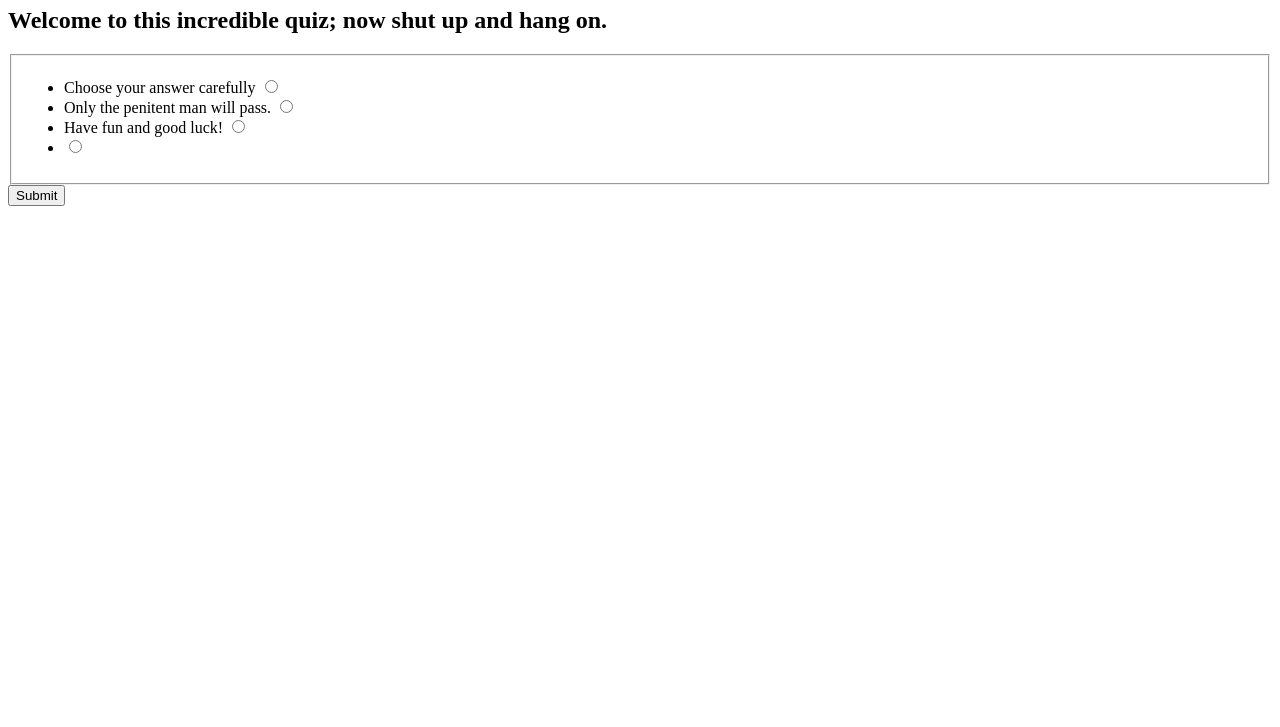
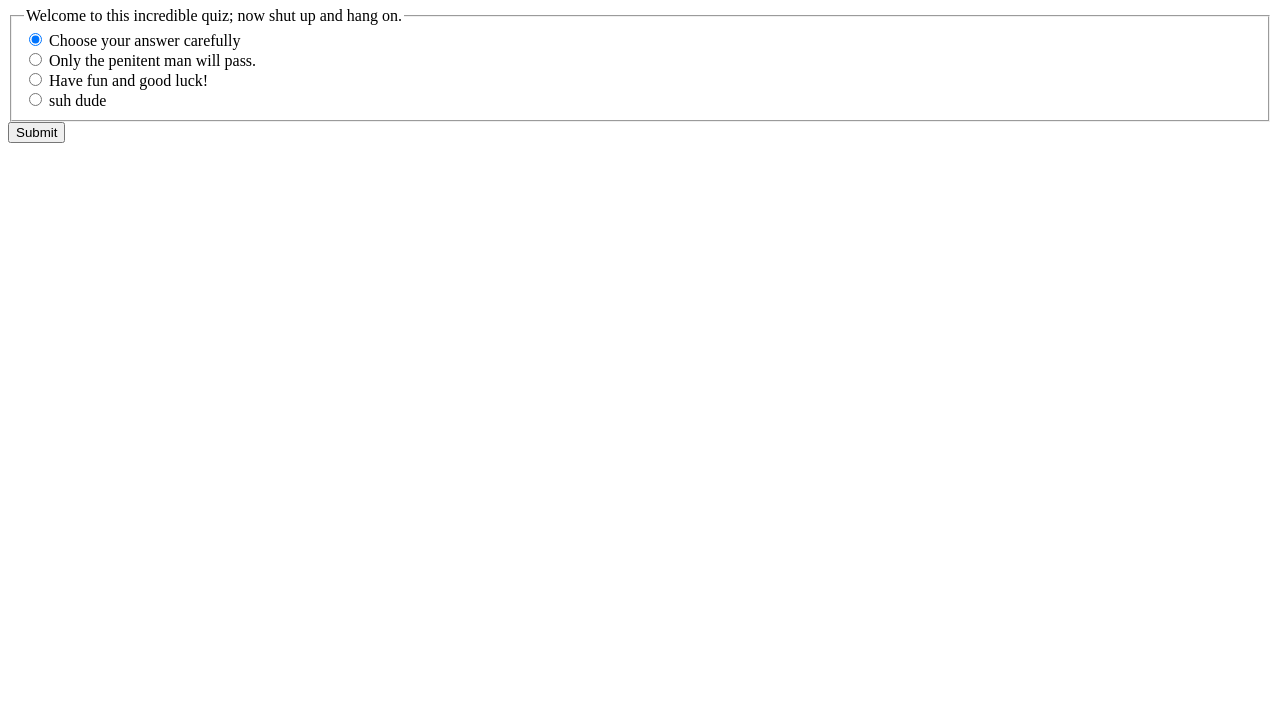
Before and after one commit to sloanstewart/quiz-app, a plain HTML site: page index.html in a window 1280 px wide. Shown: the part 73-800 px from the top of the page. Drawn offline with nearby package versions, Linux system fonts and the light colour scheme.

Commit message:
refactored a ton of stuff, it's almost working...

```diff
--- a/app.js
+++ b/app.js
@@ -1,102 +1,130 @@
-var CURRENT_PAGE = 0;
-var QUESTION_TEXT = $('#question');
-var USER_ANSWER = "";
-var BUTTON_SUBMIT = $('#button-submit');
-var STORE = [
-	{
+// currentQuestion, currentUserAnswer, question (q,a,u,c), history
+const STORE = {
+	currentQ: 0,
+	currentUserAnswer: null,
+	questions: [{
 					// [0] (INTRO)
 					q: 'Welcome to this incredible quiz; now shut up and hang on.',
-		a: ['Choose your answer carefully', 'Only the penitent man will pass.', 'Have fun and good luck!', null],
-		u: null
-	},
-	{
+					a: ['Choose your answer carefully', 'Only the penitent man will pass.', 'Have fun and good luck!', 'suh dude'],
+					u: null,
+					c: null
+				},{
 					// [1]
 					q:'What is Murphy\'s Law?',
-		a: ['&quot;The road to success and the road to failure are almost exactly the same.&quot; ', '&quot;Anything that can go wrong, will go wrong.&quot;', '&quot;Two wrongs don&#39;t make a right.&quot;', '&quot;Hope for the best, but prepare for the worst.&quot;'],
-		u: []
-	},
-	{
+					a: ['"The road to success and the road to failure are almost exactly the same."', '"Anything that can go wrong, will go wrong."', '"Two wrongs don\'t make a right."', '"Hope for the best, but prepare for the worst."'],
+					u: "unanswered",
+					c: 1
+				},{
 					// [2]
 					q: 'How can you tell, without question, if someone is allowed access?',
-		a: ['They will have a proper badge or pass.', 'Security will let them in if it&#39;s ok.', 'They look like part of the band.', 'They look like they want to be elsewhere.'],
-		u: []
-	},
-	{
+					a: ['They will have a proper badge or pass.', 'Security will let them in if it\'s ok.', 'They look like part of the band.', 'They look like they want to be elsewhere.'],
+					u: "unanswered",
+					c: 3
+				},{
 					// [3]
 					q: 'As an audio tech, how can you avoid injury lifting heavy equipment?',
-		a: ['Label all heavy items as &quot;Lighting&quot;.', 'Lift with your legs, never your back.', 'Have someone help you lift.', 'Try harder.'],
-		u: []
-	},
-	{
+					a: ['Label all heavy items as \"Lighting\".', 'Lift with your legs, never your back.', 'Have someone help you lift.', 'Try harder.'],
+					u: "unanswered",
+					c: 0
+				},{
 					// [4]
 					q: 'Video content is on the way, when should you test it?',
-		a: ['As soon as possible.', '1 hour before show.', '10 minutes before show.', 'Tell the client &quot;No&quot;.'],
-		u: []
-	},
-	{
+					a: ['As soon as possible.', '1 hour before show.', '10 minutes before show.', 'Tell the client \"No\".'],
+					u: "unanswered",
+					c: 3
+				},{
 					// [5]
 					q: 'How do you make money in the music business?',
-		a: ['Hard work and dedication.', 'Sell beer.', 'Networking -It&#39;s who you know that counts.', 'Knowledge - Folks will value your skills.'],
-		u: []
-	},
-	{
+					a: ['Hard work and dedication.', 'Sell beer.', 'Networking -It\'s who you know that counts.', 'Knowledge - Folks will value your skills.'],
+					u: "unanswered",
+					c: 1
+				},{
 					// [6]
 					q: 'If a patron requests a change to the mix, what should you do?',
 					a: ['Ignore them.', 'Pretend to make an adjustment.', 'Have security escort them out of the event.', 'All of the above.'],
-		u: []
-	},
-	{
+					u: "unanswered",
+					c: 3
+				},{
 					// [7]
 					q: 'Lighting is taking a long time to load out, what should you do?',
 					a: ['Jump in and help wrap some cables.', 'Try to catch a nap or have a snack.', 'Offer to help tear down fixtures.', 'Push cases to the truck.'],
-		u: ''
-	},
-	{
+					u: "unanswered",
+					c: 1
+				},{
 					// [8]
 					q: 'When should you schedule your lunch or dinner break?',
 					a: ['There is no lunch or dinner break.', 'Mid-day.', 'During intermission or set change.', 'After the event is complete.'],
-		u: ''
-	},
-	{
+					u: "unanswered",
+					c: 0
+				},{
 					// [9]
 					q: 'An artist shows up with a tom drum that is not part of the drum kit, you should:',
 					a: ['Make sure you have a microphone for it.', 'Add some low end EQ for maximum impact.', 'Throw it in the garbage.', 'Make sure it is tuned properly.'],
-		u: ''
-	},
-	{
+					u: "unanswered",
+					c: 2
+				},{
 					// [10]
 					q: 'When was the last time you got enough sleep?',
 					a: ['Huh?', 'What?', 'I dunno.', 'Eh.'],
-		u: ''
-	},
-	{
+					u: "unanswered",
+					c: [0,1,2,3] //ALL ANSWERS CORRECT
+				},{
 					// [11] (END)
 					q: 'Well, you made it to the end. See your results below:',
-		a: []
-	}
-];
-
-function renderQA(currentPage){
-	QUESTION_TEXT.text(STORE[currentPage].q); // Render question text
-	for(i = 0 ; i < STORE[currentPage].a.length; i++){ // Render answers to Radio labels
-		$('label[for="answer-'+i+'"] > span').text(STORE[currentPage].a[i]);
+					a: [],
+					u: null,
+					c: null
+				}],
+	answerHistory: [], // Number value of answer, current answer will be last
 };
 
-
-	console.log('CURRENT_PAGE: '+CURRENT_PAGE);
-	CURRENT_PAGE = CURRENT_PAGE + 1; // After current page is loaded, increment the count
-
+function renderQA(currentQ, qSelector){
+	qSelector.text(STORE.questions[currentQ].q); // Render question as form legend text
+	STORE.questions[currentQ].a.forEach(function(answer, index){
+		$('label[for="answer-'+index+'"]').text(answer);
+	});
+	initSelection();
 }
 
-
-function storeUserAnswer(){
-	var answer = $('input:checked').siblings('span').text();
-	STORE[CURRENT_PAGE].u.push(answer);
-	console.log('STORE['+CURRENT_PAGE+'].u is: '+STORE[1].u+'');
+function initSelection(){ // CHECK FIRST RADIO AND GET IT AS THE CURRENT ANSWER
+	$('input[type=radio]:first').prop('checked', true);
+	getUserAnswer();
 }
 
-function checkUserAnswer(){
+function startListeners(form){ // LISTEN TO FORM FOR ANSWER SELECTION AND SUBMIT
+	form.on('change','input[type=radio]', getUserAnswer)
+		.on('submit', handleSubmit);
+}
 
+function getUserAnswer(event){ // This gets the checked radio and stores it
+	STORE.currentUserAnswer = Number($('input:checked').val());
+	// console.log('currentUserAnswer is: '+STORE.currentUserAnswer);
+	return STORE.currentUserAnswer;
+}
+
+function handleSubmit(event){
+	event.preventDefault();
+	console.log('SUBMIT');
+	storeUserAnswer(getUserAnswer());
+	checkUserAnswer(getUserAnswer());
+	CURRENTQ = STORE.currentQ += 1;
+	Q_SELECTOR = $('#question');
+	renderQA(CURRENTQ, Q_SELECTOR); //Renders the new current page (next page)
+}
+
+function storeUserAnswer(answer){ // Push stored User Answer into the answerHistory array
+	STORE.questions[STORE.currentQ].u = answer;
+	console.log('STORE.questions['+STORE.currentQ+'].u is: '+STORE.questions[STORE.currentQ].u+'');
+}
+
+function checkUserAnswer(userAnswer){ // check answer and push true if correct, false if incorrect
+	console.log('Checking: '+userAnswer);
+	if(userAnswer == STORE.questions[STORE.currentQ].c){
+		return console.log('CORRECT!');
+	}
+	else {
+		console.log('YA BLEW IT!');
+	}
 }
 
 function results(){ // Match each user a+STORE[1].u+''swer with appropriate question
@@ -109,20 +137,11 @@ function results(){ // Match each user a+STORE[1].u+''swer with appropriate ques
 	return STORE[11].a = resultsArray;
 }
 
-$(function(){
+$(function(){ //DOCUMENT READY!
+	const FORM = $('form');
+	const Q_SELECTOR = $('#question');
+	const CURRENTQ = STORE.currentQ
 	console.log('DOM READY');
-	renderQA(0);
-
-	BUTTON_SUBMIT.click(function(event){
-		event.preventDefault();
-		console.log('SUBMIT');
-		storeUserAnswer();
-		checkUserAnswer();
-		renderQA(CURRENT_PAGE);
+	renderQA(CURRENTQ, Q_SELECTOR);
+	startListeners(FORM);
 });
-
-	$('input[type=radio]').change(function(){
-		USER_ANSWER = $('input:checked').siblings('span').text();
-		console.log('USER_ANSWER IS: '+USER_ANSWER);
-	});
-});
--- a/index.html
+++ b/index.html
@@ -8,40 +8,28 @@
 </head>
 <body>
 <header>
-	<h1><a href="">Audio Production Quiz</a></h1>
+	<h1><a href="">Quiz</a></h1>
 </header>
 <main>
 	<!-- new form mockup -->
 	<form>
-		<h2 id="question">Question</h2>
+
 		<fieldset>
-				<ul>
-					<li>
-						<label for="answer-0"><span>Answer One</span>
-						<input type="radio" name="answers" id="answer-0">
-						</label>
-					</li>
-					<li>
-						<label for="answer-1"><span>Answer Two</span>
-						<input type="radio" name="answers" id="answer-1">
-						</label>
-					</li>
-					<li>
-						<label for="answer-2"><span>Answer Three</span>
-						<input type="radio" name="answers" id="answer-2">
-						</label>
-					</li>
-					<li>
-						<label for="answer-3"><span>Answer Four</span>
-						<input type="radio" name="answers" id="answer-3">
-						</label>
-					</li>
-				</ul>
+			<legend id="question">the question here</legend>
+			<input type="radio" name="answers" id="answer-0" value="0">
+			<label for="answer-0"><span>Answer One</span></label>
+			<br>
+			<input type="radio" name="answers" id="answer-1"  value="1">
+			<label for="answer-1"><span>Answer Two</span></label>
+			<br>
+			<input type="radio" name="answers" id="answer-2" value="2">
+			<label for="answer-2"><span>Answer Three</span></label>
+			<br>
+			<input type="radio" name="answers" id="answer-3" value="3">
+			<label for="answer-3"><span>Answer Four</span></label>
 		</fieldset>
-		<button id="button-submit" class="button" type="button">Submit</button>
+		<button id="button-submit" class="button" type="submit">Submit</button>
 	</form>
-
-
 </main>
 <script src="https://code.jquery.com/jquery-3.2.1.min.js"></script>
 <script src="app.js"></script>
```
Lines whose indentation alone changed are shown as unchanged.
